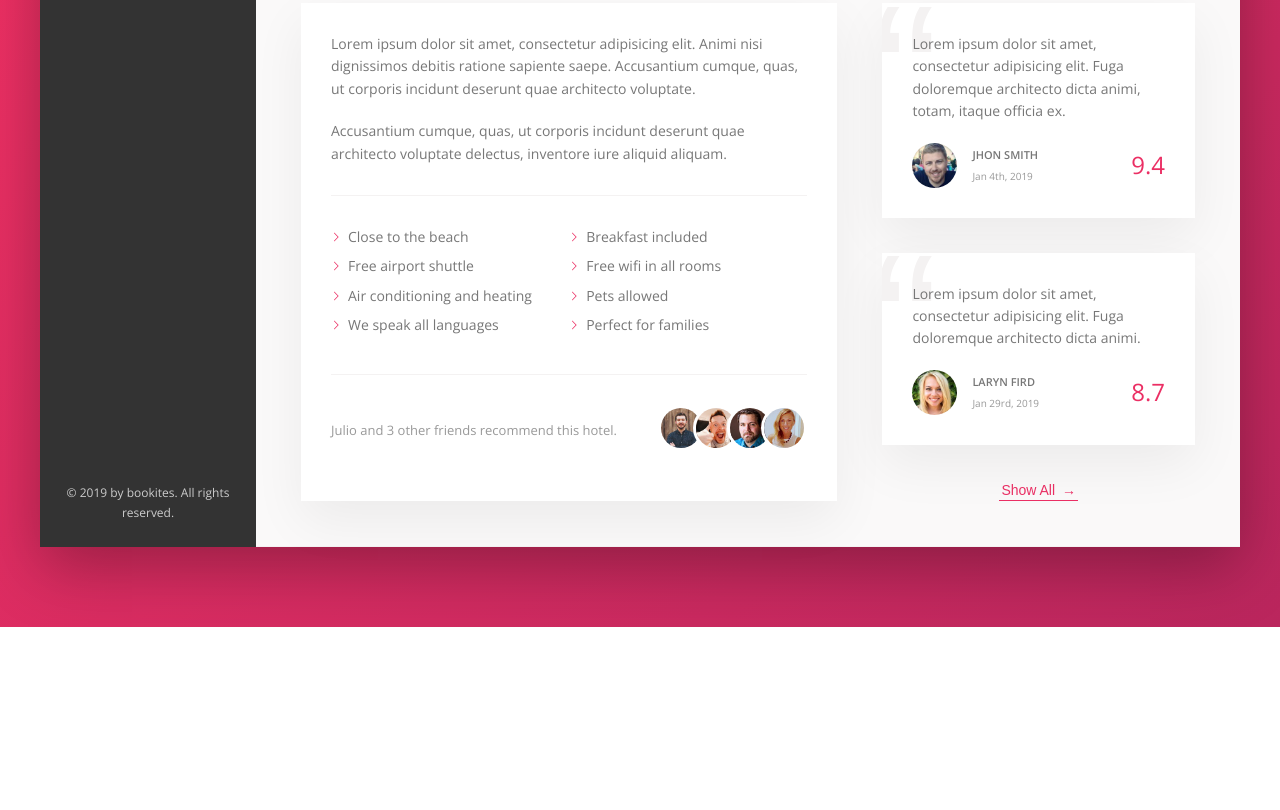
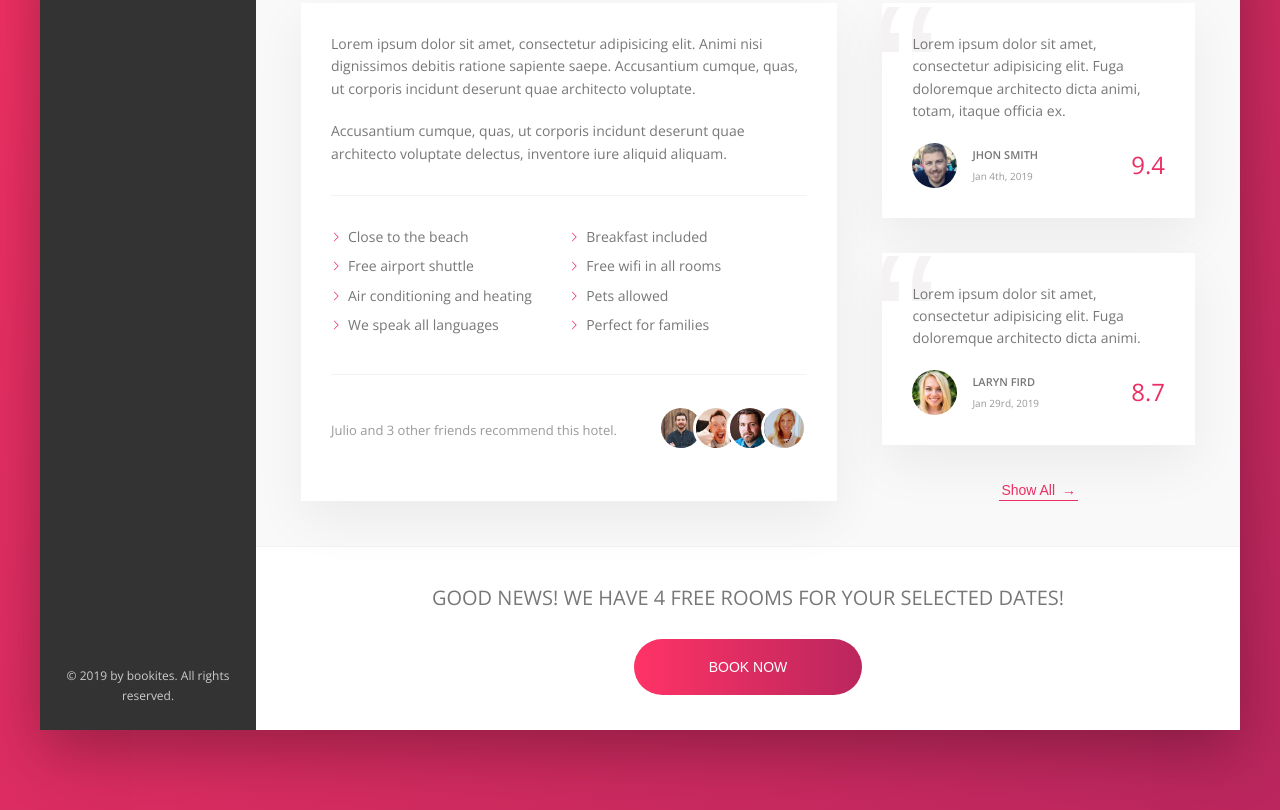
Before and after one commit to fonstack/Bookites, a website: page index.html in a window 1280 px wide. Shown: the part 644-1454 px from the top of the page. Before the commit the page ends 1271 px from the top, so only its background shows below. Drawn offline with nearby package versions, Linux system fonts and the light colour scheme.

Commit message:
se termina la vista, sin responsive

```diff
--- a/index.html
+++ b/index.html
@@ -210,6 +210,14 @@
                   </div>
                </div>
 
+               <div class="cta">
+                  <h2 class="cta__book-now">Good news! We have 4 free rooms for your selected dates!</h2>
+                  <button class="btn">
+                     <span class="btn__visible">Book Now</span>
+                     <span class="btn__invisible">Only 4 rooms left</span>
+                  </button>
+               </div>
+
             </main>
          </div>
 
--- a/sass/_components.scss
+++ b/sass/_components.scss
@@ -429,3 +429,67 @@
       z-index: 1;
    }
 }
+
+////////////////////////////////////////////////////////////////////////////////////////////////////////////////////////
+// CALL TO ACTION
+.cta {
+   padding: 3.5rem 0;
+   text-align: center;
+
+   &__book-now {
+      font-size: 2rem;
+      font-weight: 300;
+      text-transform: uppercase;
+      margin-bottom: 2.5rem;
+   }
+}
+
+////////////////////////////////////////////////////////////////////////////////////////////////////////////////////////
+// BUTTON
+.btn {
+   font-size: 1.4rem;
+   font-weight: 300;
+   text-transform: uppercase;
+   border-radius: 100px;
+   border: none;
+   background-image: linear-gradient(to right, var(--color-primary-light), var(--color-primary-dark));
+   color: #fff;
+   position: relative;
+   overflow: hidden;
+   cursor: pointer;
+
+   & > * {
+      display: inline-block;
+      transition: all .2s;
+      height: 100%;
+      width: 100%;
+   }
+
+   &__visible {
+      padding: 2rem 7.5rem;
+   }
+
+   &__invisible {
+      position: absolute;
+      padding: 2rem 0;
+      left: 0;
+      top: -100%;
+   }
+
+   &:hover {
+      background-image: linear-gradient(to left, var(--color-primary-light), var(--color-primary-dark));
+   }
+
+   &:hover  &__visible {
+      transform: translateY(100%);
+   }
+
+   &:hover  &__invisible {
+      top: 0;
+   }
+
+   &:focus {
+      outline: none;
+      animation: pulsate 1s infinite;
+   }
+}
```
Also changed, not shown: css/style.css.
